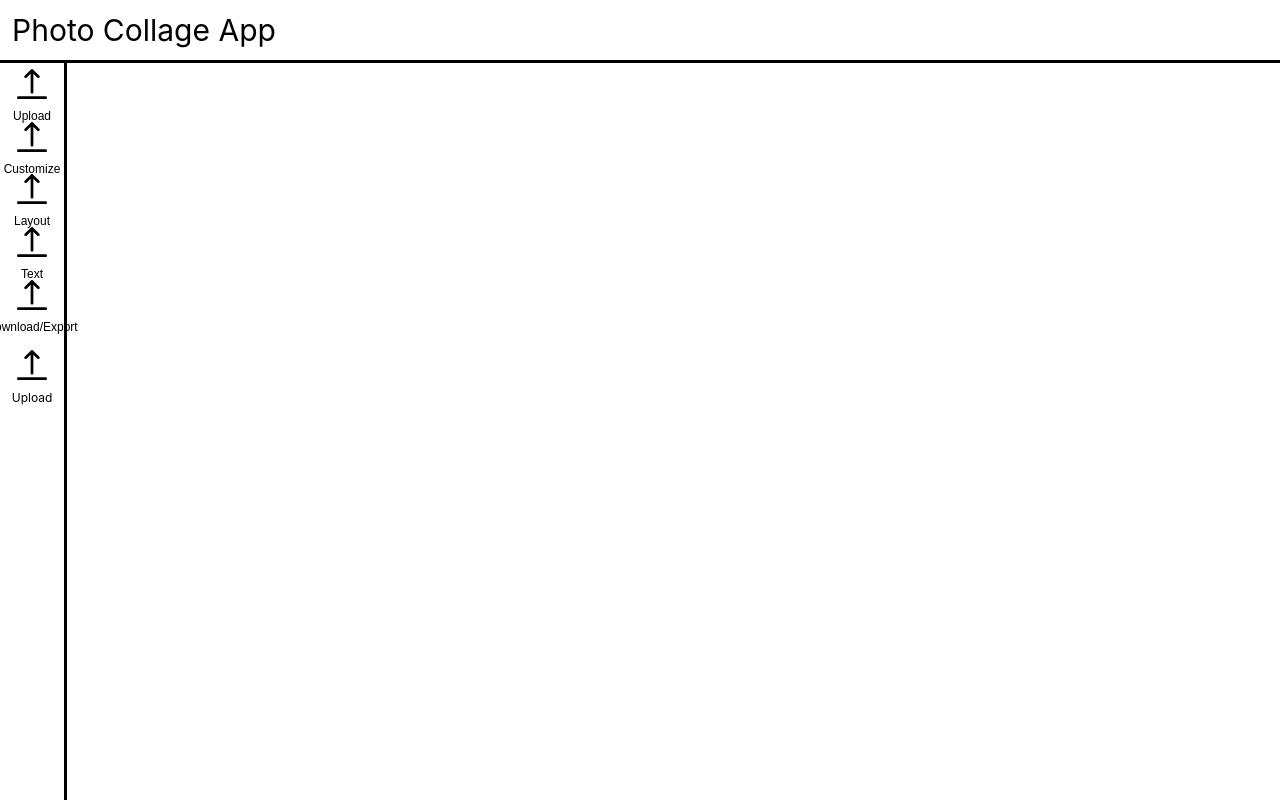
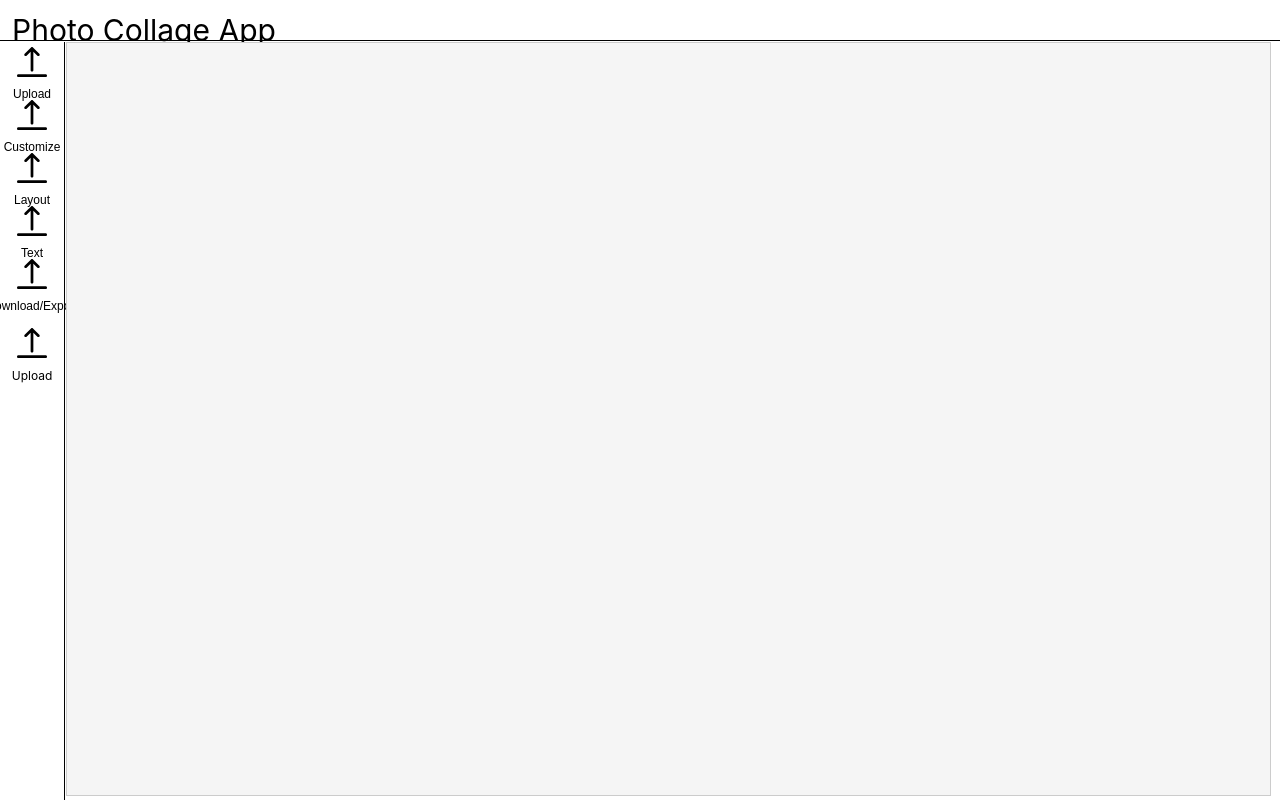
Before and after one commit to JahsiasWhite/collage-maker, a React (Create React App) app: page / in a window 1280 px wide. Built offline with nearby package versions, Linux system fonts and the light colour scheme.

Commit message:
A little better positioning on all of the components

```diff
--- a/src/App.css
+++ b/src/App.css
@@ -2,25 +2,48 @@
   --background-color: white;
   --secondary-color: black;
 
-  /* --header-height: 10vh; */
+  --border-size: 0.2vh;
+  --header-height: 5vh;
+  /* --menu-border-width: 0.2vw; */
+  --menu-width: 5vw;
 }
 
 html {
   background-color: var(--background-color);
+  height: 100%; /* Set the height of the root element */
+}
+
+body {
+  margin: 0; /* Remove default margin to avoid unexpected spacing */
+  display: flex; /* Use flexbox for layout */
+  flex-direction: column; /* Arrange children in a column */
+  min-height: 100vh; /* Ensure the body fills the entire viewport height */
 }
 
 .App {
-  text-align: center;
-}
-
-.image-preview {
-  display: flex;
-  flex-wrap: wrap;
-  gap: 10px;
-  margin-top: 20px;
+  flex: 1; /* Allow App to take all available vertical space */
+  display: flex; /* Use flexbox for layout inside App */
+  flex-direction: column; /* Arrange children in a column */
+  align-items: center; /* Center children horizontally */
 }
 
 img {
   max-width: 200px;
   max-height: 200px;
 }
+
+.middleContent {
+  background-color: #f5f5f5; /* Add a background color for better visibility */
+  border: 1px solid #ccc; /* Add a border for better visibility */
+  flex: 1; /* Allow middleContent to take all available vertical space */
+  display: flex; /* Use flexbox for layout inside middleContent */
+  align-items: center; /* Center children horizontally */
+  justify-content: center; /* Center children vertically */
+  overflow: auto; /* Add overflow to enable scrolling if content exceeds the available space */
+  position: fixed;
+  width: 94vw;
+  height: 94vh;
+  /* top: 5.1vh; */
+  top: calc(var(--header-height) + var(--border-size));
+  left: calc(var(--menu-width) + var(--border-size));
+}
--- a/src/App.js
+++ b/src/App.js
@@ -28,9 +28,11 @@ function App() {
       <Header></Header>
       <MenuBar handleImageUpload={handleImageUpload} />{' '}
       <CollageEditor images={images} onEdit={handleImageEdit}></CollageEditor>
-      {images.length > 0 && <CollagePreview collage={collage} />}
-      {images.length > 0 && <ImageCarousel images={images} />}
-      {images.length > 0 && <CollageExporter collage={collage} />}
+      <div className="middleContent">
+        {images.length > 0 && <ImageCarousel images={images} />}
+        {images.length > 0 && <CollagePreview collage={collage} />}
+        {images.length > 0 && <CollageExporter collage={collage} />}
+      </div>
     </div>
   );
 }
--- a/src/styles/Header.module.css
+++ b/src/styles/Header.module.css
@@ -1,6 +1,10 @@
 .header {
-  border-bottom: 3px solid var(--secondary-color);
+  border-bottom: var(--border-size) solid var(--secondary-color);
   /* height: var(--header-height); */
+  height: var(--header-height);
+  top: 0;
+  position: relative;
+  width: 100%;
 }
 
 .title {
--- a/src/styles/MenuBar.module.css
+++ b/src/styles/MenuBar.module.css
@@ -2,10 +2,12 @@
 
 .menuBar {
   position: fixed;
-  /* left: 0; */
-  width: 5%;
+  left: 0;
+  top: calc(var(--header-height) + var(--border-size));
   height: 100%;
-  border-right: 3px solid var(--secondary-color);
+  width: var(--menu-width);
+  height: 100%;
+  border-right: var(--border-size) solid var(--secondary-color);
 
   display: flex;
   flex-direction: column;
```
